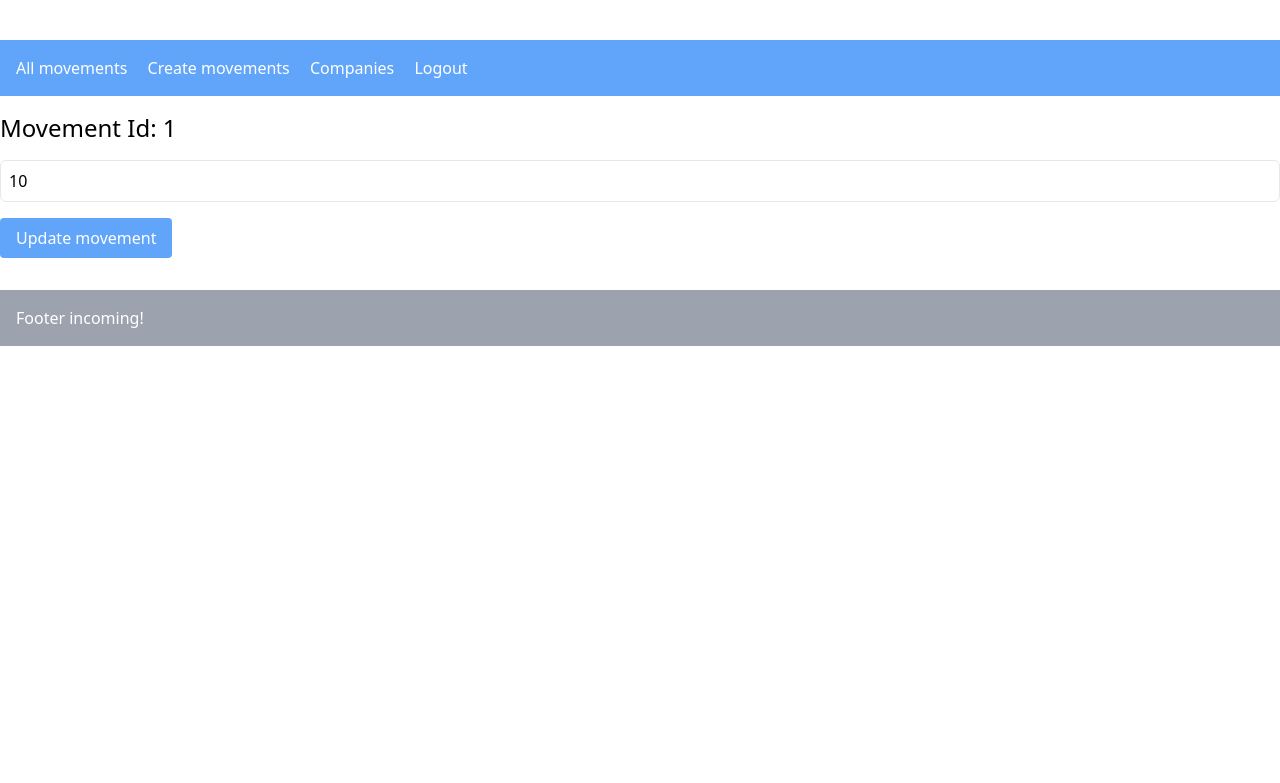
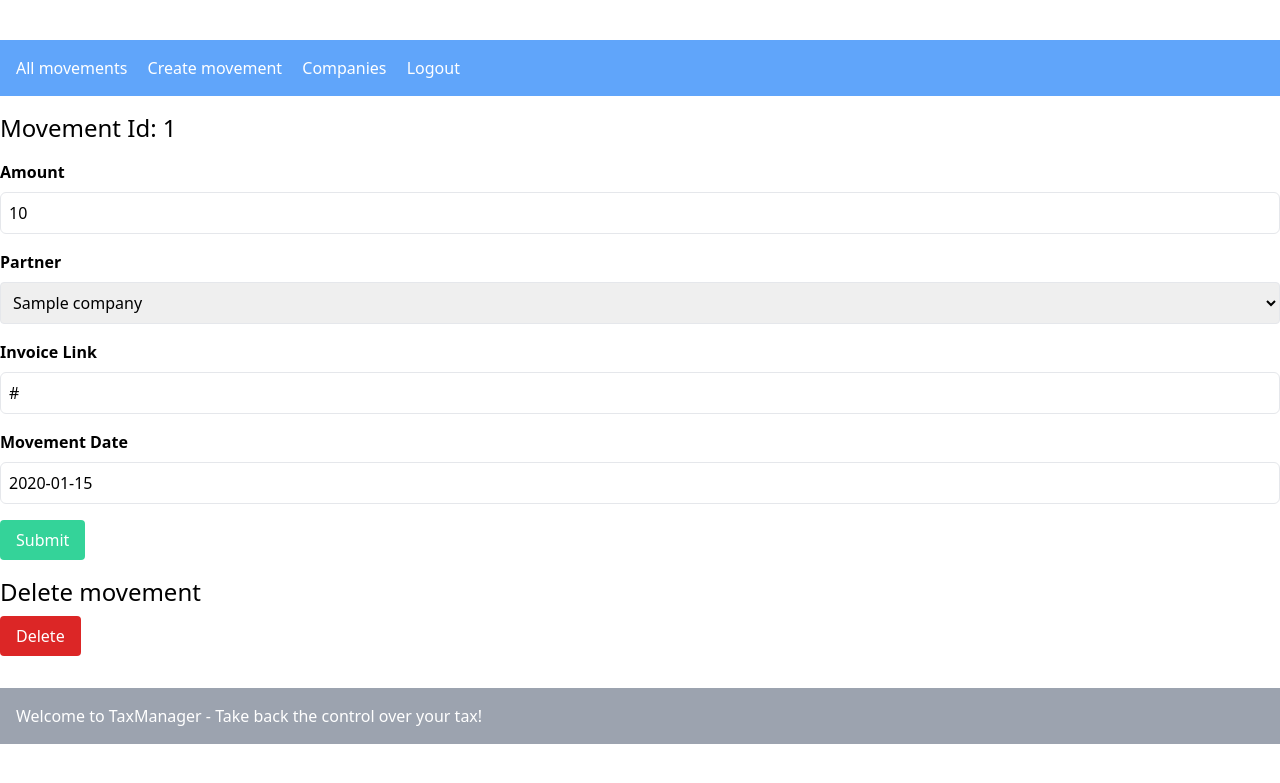
Before and after one commit to magnuslundstrom/TaxManager, a Django app: page /movements/item/1 in a window 1280 px wide. Shown: the top 783 px of the page. Run offline with Django 3.2, Linux system fonts and the light colour scheme; a user stored in the database is signed in; tables that the repository leaves empty hold one stand-in row (values such as "Sample post").

Commit message:
Update item form added

```diff
--- a/src/movements/models.py
+++ b/src/movements/models.py
@@ -8,9 +8,10 @@ from django.utils.timezone import now
 class Movement(models.Model):
     user = models.ForeignKey(User, on_delete=models.CASCADE)
     amount = models.IntegerField(default=0)
-    sender = models.CharField(max_length=200, default='')
-    receiver = models.CharField(max_length=200, default='')
+    partner = models.CharField(max_length=200, default='')
+    invoiceLink = models.CharField(max_length=300, default='')
+    movementDate = models.CharField(max_length=20, default='')
     createdAt = models.DateTimeField(default=now)
 
     def __str__(self):
-        return f'amount: {self.amount} - sender: {self.sender} - receiver: {self.receiver}'
+        return f'amount: {self.amount} partner: {self.partner}'
--- a/src/movements/templates/item.html
+++ b/src/movements/templates/item.html
@@ -1,8 +1,28 @@
 {% extends 'base.html' %} {% block content%}
 <h1 class="text-2xl">Movement Id: {{movement.id}}</h1>
-<form action="" class="flex flex-col">
-
-<input type="text" placeholder="Amount" name="amount" value="{{movement.amount}}" class="border border-gray rounded-md p-2 mt-4" />
-<button class="bg-blue-400 text-white px-4 py-2 rounded mt-4 self-start">Update movement</button>
+<form action="" method="POST" class="flex flex-col" enctype="multipart/form-data">
+  {% csrf_token %}
+  <label for="amount" class="mt-4 font-semibold mb-2">Amount</label>
+  <input type="text" id="amount" placeholder="Amount" name="amount" class="border border-gray rounded-md p-2" value="{{movement.amount}}" />
+{% comment %} Partner {% endcomment %}
+  <label for="Partner" class="mt-4 font-semibold mb-2">Partner</label>
+  <select name="partner" id="partner" class="border border-gray-200 p-2 rounded">
+  {% for company in companies %}
+ <option value="{{ company.name }}" {% if company.name == movement.partner %} selected {%endif%}">{{company.name}}</option>
+  {% endfor %}
+  </select>
+{% comment %} Invoice Link {% endcomment %}
+  <label for="invoiceLink" class="mt-4 font-semibold mb-2">Invoice Link</label>
+  <input type="text" id="invoiceLink" placeholder="Invoice Link" name="invoiceLink" class="border border-gray rounded-md p-2" value="{{movement.invoiceLink}}" />
+{% comment %} Movement Date {% endcomment %}
+  <label for="movementDate" class="mt-4 font-semibold mb-2">Movement Date</label>
+  <input type="text" id="movementDate" placeholder="Movement Date" name="movementDate" class="border border-gray rounded-md p-2" value="{{movement.movementDate}}" />
+  <button class="bg-green-400 self-start mt-4 text-white rounded px-4 py-2">Submit</button>
+  <input type="hidden" name="movementId" value="{{movement.id}}">
 </form>
+<h2 class="text-2xl mt-4">Delete movement</h2>
+<form action="{% url "movements:deleteMovements" %}" method="POST">
+{% csrf_token %}
+<input type="hidden" name="id" value="{{movement.id}}">
+<button class="bg-red-600 px-4 py-2 text-white rounded mt-2">Delete</button></form>
 {% endblock %}
--- a/src/movements/views.py
+++ b/src/movements/views.py
@@ -27,13 +27,14 @@ def create(request):
         try:
             newMovement = Movement()
             newMovement.amount = request.POST['amount']
-            newMovement.sender = request.POST['sender']
-            newMovement.receiver = request.POST['receiver']
+            newMovement.partner = request.POST['partner']
+            newMovement.invoiceLink = request.POST['invoiceLink']
             newMovement.user = request.user
+            newMovement.movementDate = request.POST['movementDate']
             newMovement.save()
             context['message'] = 'Successfully created'
         except:
-            context['errors'] = 'You provided wrong datatypes. Please provide num - string - string'
+            context['errors'] = 'You provided wrong datatypes.'
 
     # provides a list of companies to choose from
     if request.method == 'GET':
@@ -47,7 +48,7 @@ def delete(request):
     if request.method == "POST":
         id = request.POST['id'] or 0
         movement = Movement.objects.get(id=id)
-        if movement.user.id == request.user.id:
+        if movement.user == request.user:
             movement.delete()
 
     return HttpResponseRedirect(reverse('movements:movements'))
@@ -55,9 +56,24 @@ def delete(request):
 
 @login_required
 def displayItem(request, id):
+    if request.method == "POST":
+        movementId = request.POST["movementId"]
+        movement = Movement.objects.get(id=movementId)
+        if movement and movement.user == request.user:
+            movement.amount = request.POST['amount']
+            movement.partner = request.POST['partner']
+            movement.invoiceLink = request.POST['invoiceLink']
+            movement.movementDate = request.POST['movementDate']
+            movement.save()
+        else:
+            return render(request, 'item.html')
+
+    companies = Company.objects.all().filter(
+        relatedToUser=request.user)
     movement = Movement.objects.get(id=id)
     context = {
-        'movement': movement
+        'movement': movement,
+        'companies': companies
     }
     if movement.user.id == request.user.id:
         return render(request, 'item.html', context)
--- a/src/templates/base.html
+++ b/src/templates/base.html
@@ -12,7 +12,7 @@
     <nav class="bg-blue-400 p-4 my-4">
       {% if user.is_authenticated %}
       <a href="{% url 'movements:movements' %}" class="text-white mr-4">All movements</a>
-      <a href="{% url 'movements:createMovements' %}" class="text-white mr-4">Create movements</a>
+      <a href="{% url 'movements:createMovements' %}" class="text-white mr-4">Create movement</a>
       <a href="{% url 'companies:index' %}" class="text-white mr-4">Companies</a>
       <a href="{% url 'accounts:logout' %}" class="text-white">Logout</a>
       {% else %}
@@ -22,6 +22,6 @@
       {% endif %}
     </nav>
     {% block content %} {% endblock %}
-    <footer class="mt-8 bg-gray-400 text-white p-4">Footer incoming!</footer>
+    <footer class="mt-8 bg-gray-400 text-white p-4">Welcome to TaxManager - Take back the control over your tax!</footer>
   </body>
 </html>
```
Also changed, not shown: src/movements/templates/create.html (+6 -9 lines), src/movements/templates/index.html (+7 -7 lines), 1 other file.
